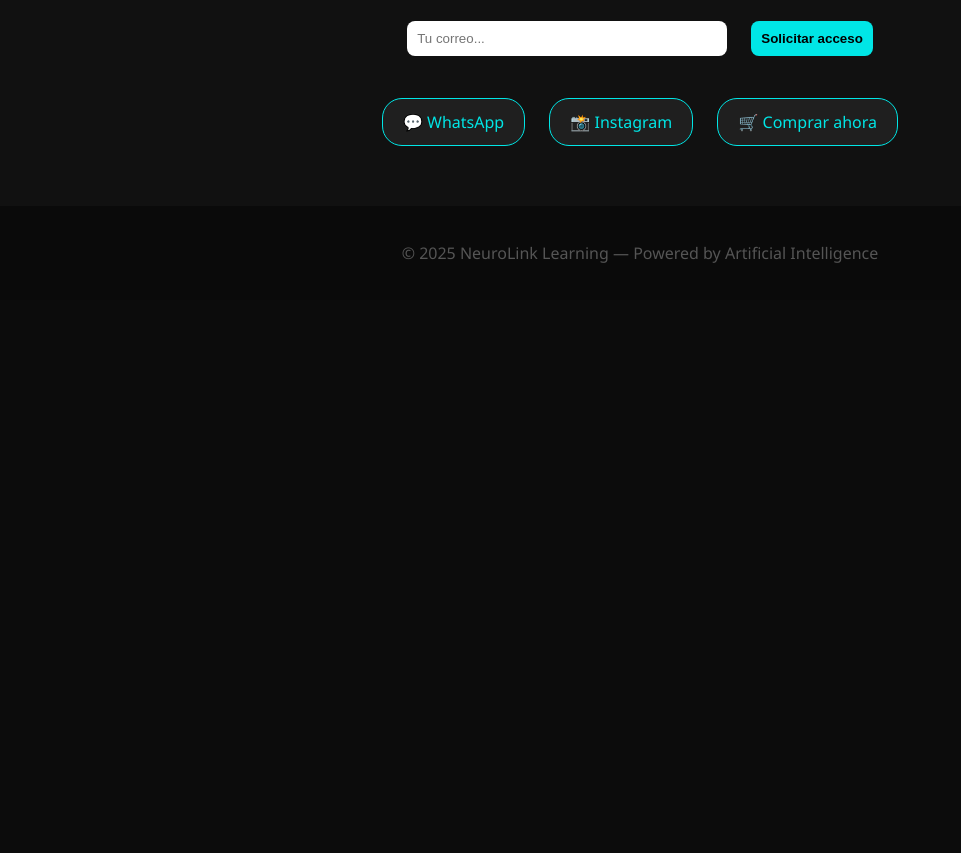
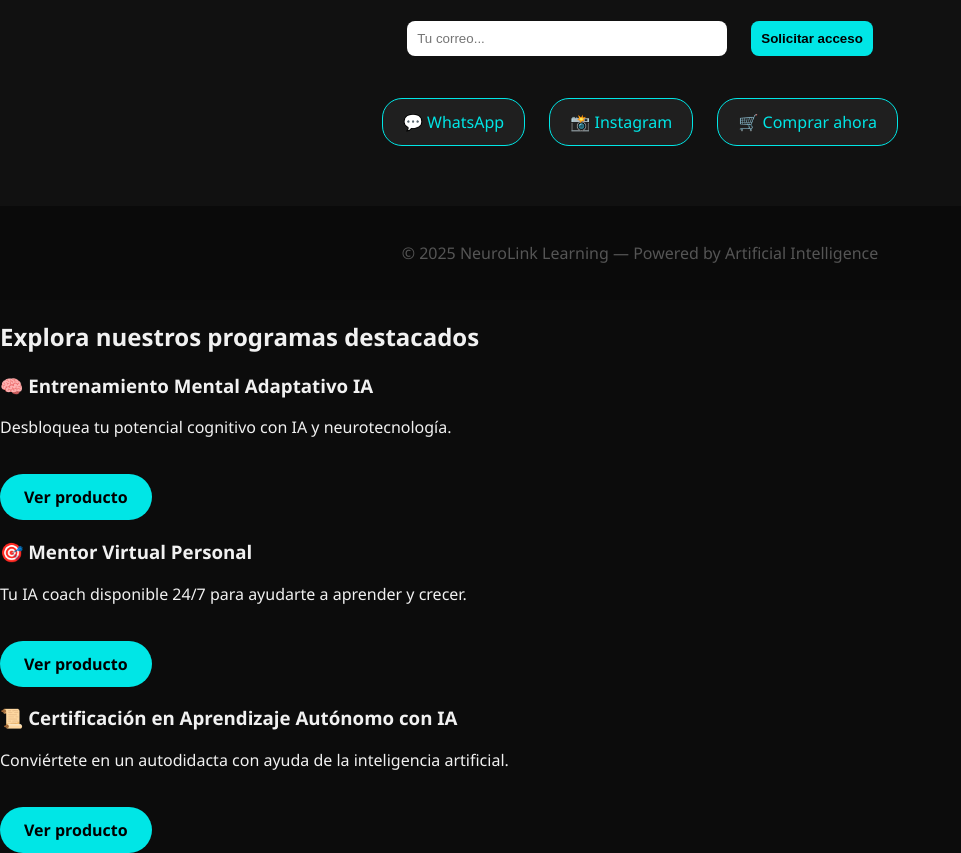
Before and after one commit to AnielH13/NeuroLink-learning, a plain HTML site: page index.html in a window 1280 px wide. Shown: the part 765-1618 px from the top of the page, without its empty margins (0-961 px from the left). Before the commit the page ends 1065 px from the top, so only its background shows below. Drawn offline with Linux system fonts and the light colour scheme.

Commit message:
Update index.html

```diff
--- a/index.html
+++ b/index.html
@@ -38,4 +38,25 @@
     <p>&copy; 2025 NeuroLink Learning &mdash; Powered by Artificial Intelligence</p>
   </footer>
 </body>
+<section class="productos">
+  <h2>Explora nuestros programas destacados</h2>
+
+  <div class="producto">
+    <h3>🧠 Entrenamiento Mental Adaptativo IA</h3>
+    <p>Desbloquea tu potencial cognitivo con IA y neurotecnología.</p>
+    <a href="producto1.html" class="btn-primary">Ver producto</a>
+  </div>
+
+  <div class="producto">
+    <h3>🎯 Mentor Virtual Personal</h3>
+    <p>Tu IA coach disponible 24/7 para ayudarte a aprender y crecer.</p>
+    <a href="producto2.html" class="btn-primary">Ver producto</a>
+  </div>
+
+  <div class="producto">
+    <h3>📜 Certificación en Aprendizaje Autónomo con IA</h3>
+    <p>Conviértete en un autodidacta con ayuda de la inteligencia artificial.</p>
+    <a href="producto3.html" class="btn-primary">Ver producto</a>
+  </div>
+</section>
 </html>
```
